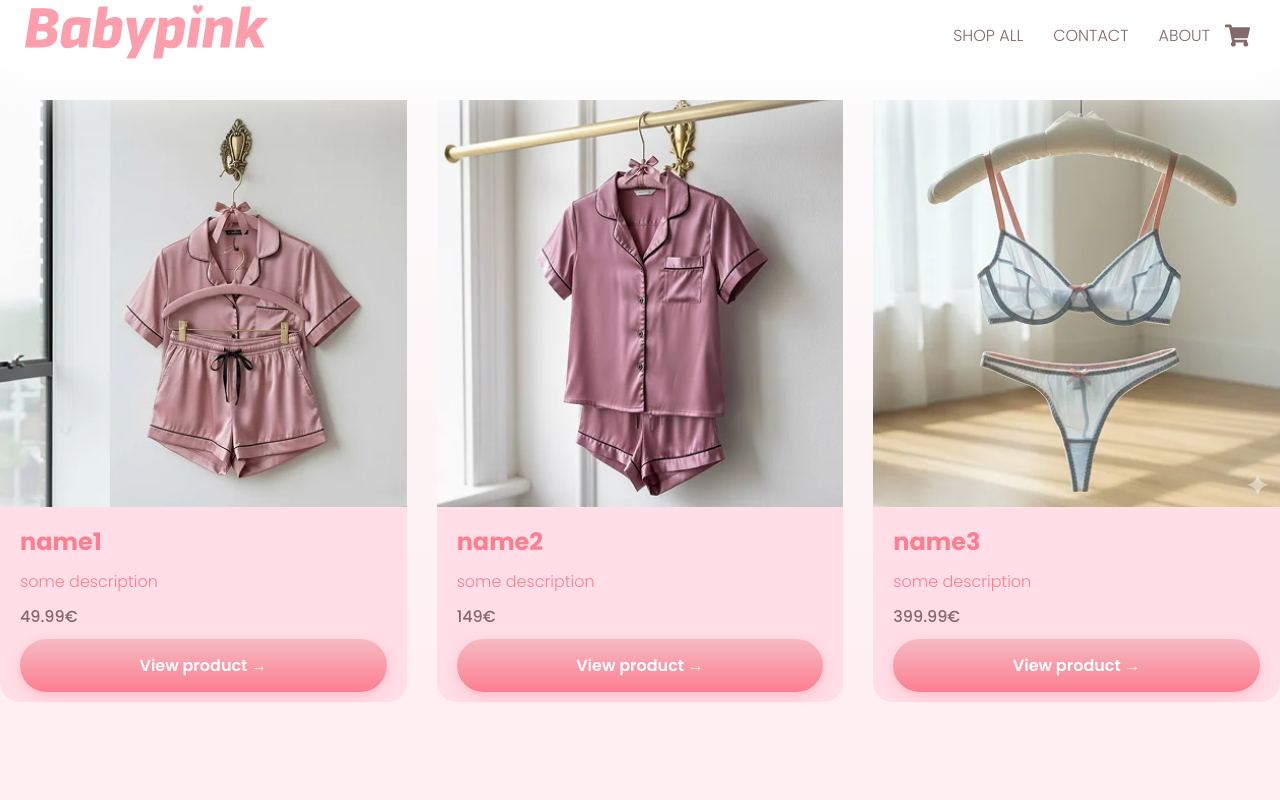
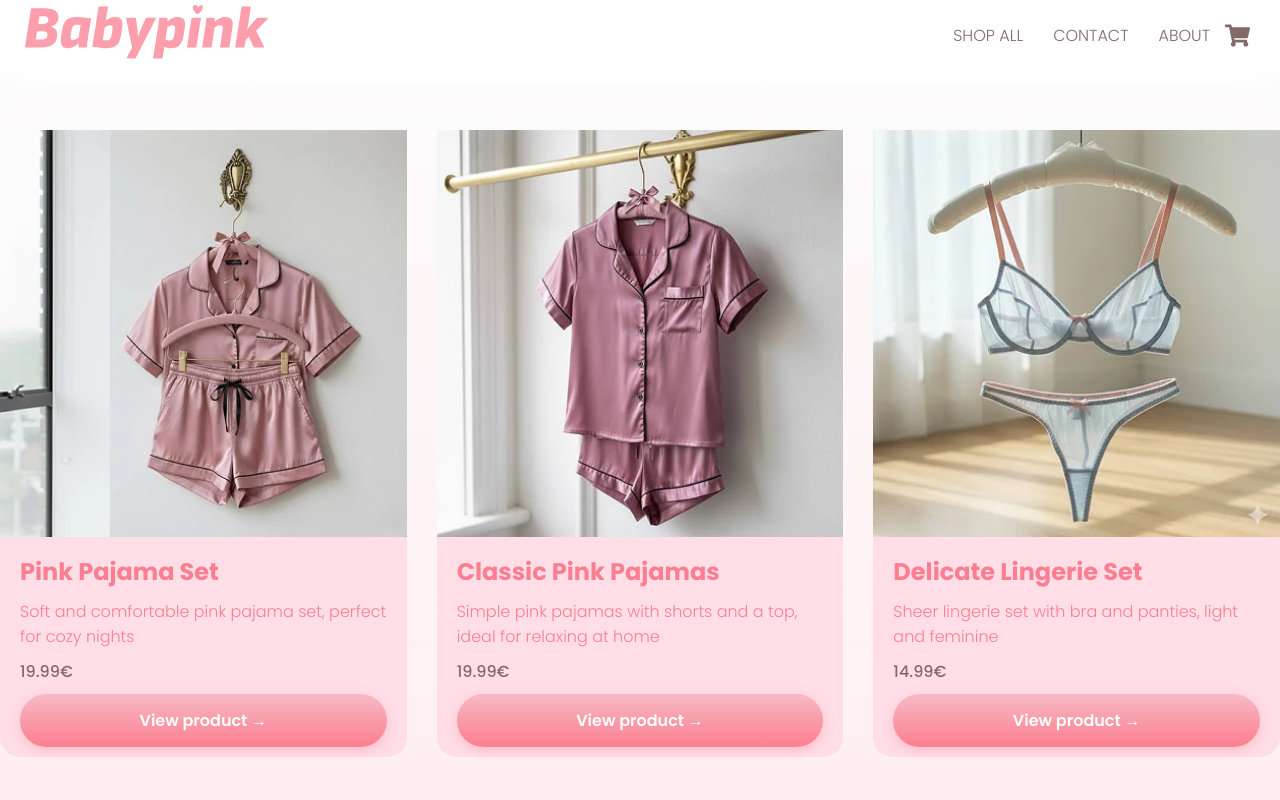
Before and after one commit to ErnestMakarov/babypink-republic, a React (Create React App) app in the folder babypink/: page /products in a window 1280 px wide. Shown: the top 800 px of the page. Built offline with nearby package versions, Linux system fonts and the light colour scheme.

Commit message:
small fix products

```diff
--- a/babypink/src/components/Checkout.jsx
+++ b/babypink/src/components/Checkout.jsx
@@ -133,7 +133,6 @@ export default function Checkout() {
               <div className="order-item" key={item.id + item.size}>
                 <img src={item.img} />
                 <div>
-                  <p><b>{item.title}</b></p>
                   <p>Size: {item.size}</p>
                   <p>quantity: {item.qty}</p>
                   <p>{(item.qty * item.price).toFixed(2)}€</p>
--- a/babypink/src/css/main.css
+++ b/babypink/src/css/main.css
@@ -17,7 +17,13 @@
 }
 
 .products-block {
-  padding: 100px 0;
+  padding: 130px 0;
+
+
+
+
+
+
   background: #fff;
   background: linear-gradient(180deg, rgba(252, 252, 252, 1) 0%, rgb(255, 237, 241) 100%);
 }
--- a/babypink/src/data/products.js
+++ b/babypink/src/data/products.js
@@ -13,29 +13,29 @@ import p31 from "../img/products/product3-1.webp";
 export const products = [
   {
     id: 1,
-    title: "name1",
+    title: "Pink Pajama Set",
     img: p1,
     otherImages: [ p11, p12, p13],
-    desc: "some description",
+    desc: "Soft and comfortable pink pajama set, perfect for cozy nights",
     category: "chairs",
-    price: 49.99
+    price: 19.99
   },
   {
     id: 2,
-    title: "name2",
+    title: "Classic Pink Pajamas",
     img: p2,
     otherImages: [ p21, p22],
-    desc: "some description",
+    desc: "Simple pink pajamas with shorts and a top, ideal for relaxing at home",
     category: "tables",
-    price: 149.00
+    price: 19.99
   },
   {
     id: 3,
-    title: "name3",
+    title: "Delicate Lingerie Set",
     img: p3,
     otherImages: [p31],
-    desc: "some description",
+    desc: "Sheer lingerie set with bra and panties, light and feminine",
     category: "sofas",
-    price: 399.99
+    price: 14.99
   },
 ];
```
